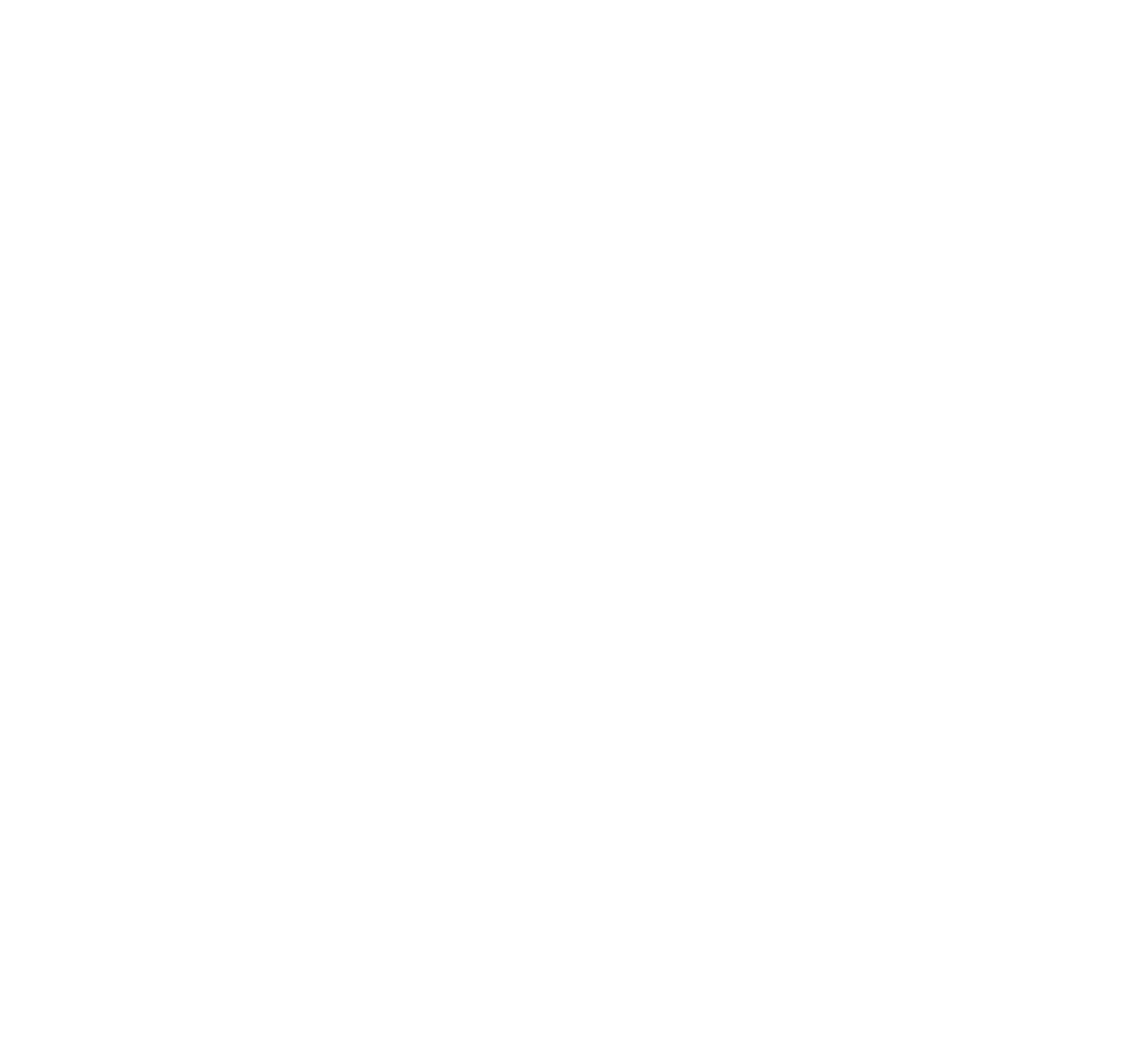
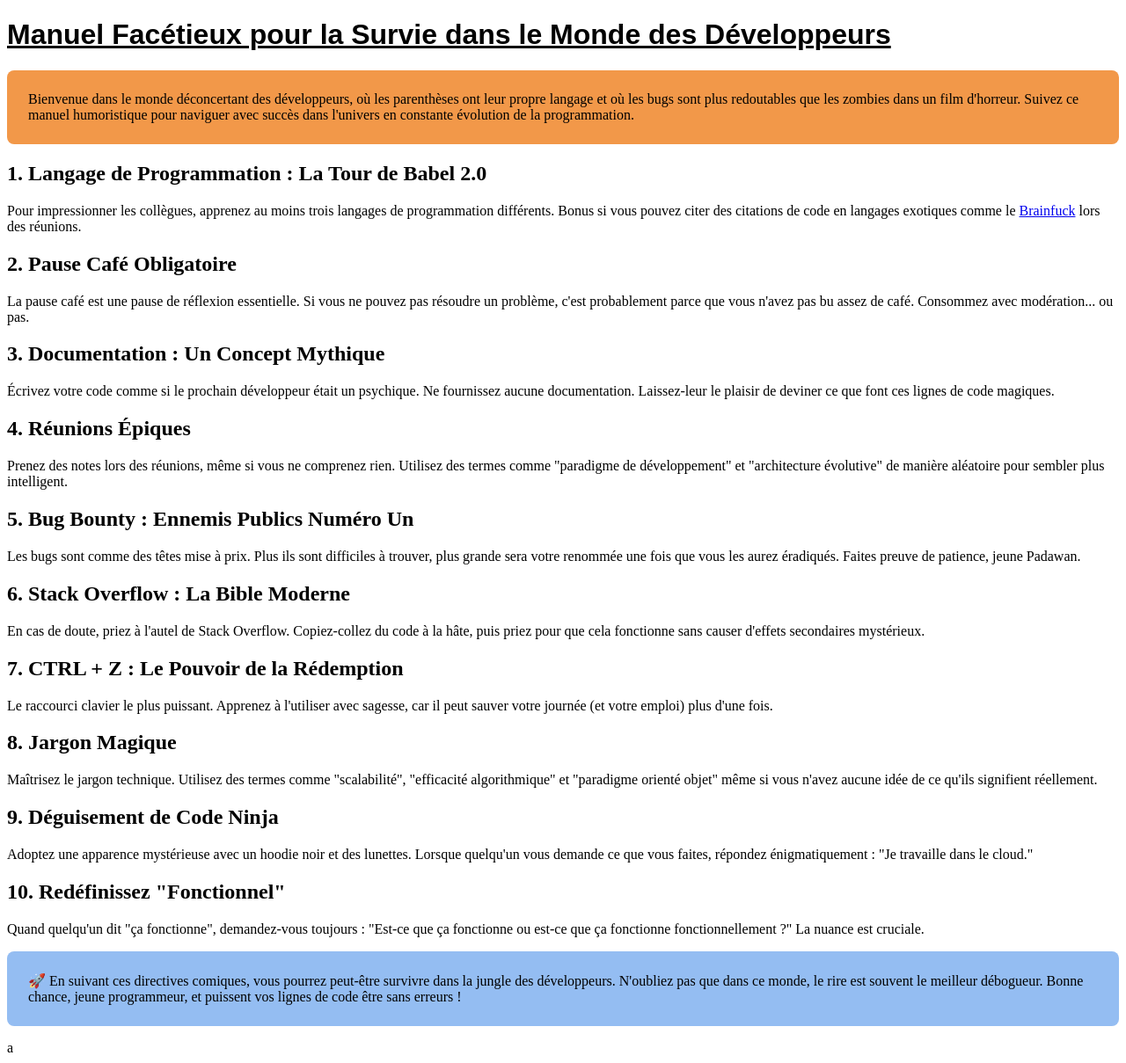
Before and after one commit to mcstnEM/HTML_CSS, a plain HTML site: page web_project/index.html in a window 1280 px wide. Shown: the whole page at 88% size. Before the commit the page ends 800 px from the top, so only its background shows below. Drawn offline with Linux system fonts and the light colour scheme.

```diff
--- a/web_project/index.html
+++ b/web_project/index.html
@@ -3,9 +3,71 @@
 <head>
     <meta charset="UTF-8">
     <meta name="viewport" content="width=device-width, initial-scale=1.0">
+    <link rel="icon" href="assets/images/tasse-a-cafe.png" type="image/png">
     <title>Document</title>
+    <style>
+        #header-title {
+            text-decoration: underline;
+            font-family: Arial, Helvetica, sans-serif;
+        }
+
+        .container {
+            margin-left: auto;
+            margin-right: auto;
+            max-width: 1280px;
+            min-width: 200px;
+        }
+
+        .framed-text {
+            background-color: #F29849;
+            padding: 1.5rem;
+            border-radius: 8px;
+        }
+
+        .conclusion {
+            background-color: #94BDF2;
+            padding: 1.5rem;
+            border-radius: 8px;
+        }
+    </style>
 </head>
 <body>
+    <div class="container">
+        <h1 id="header-title">Manuel Facétieux pour la Survie dans le Monde des Développeurs</h1>
+        <p class="framed-text ">Bienvenue dans le monde déconcertant des développeurs, où les parenthèses ont leur propre langage et où les bugs sont plus redoutables que les zombies dans un film d'horreur. Suivez ce manuel humoristique pour naviguer avec succès dans l'univers en constante évolution de la programmation.</p>
 
+        <h2>1. Langage de Programmation : La Tour de Babel 2.0</h2>
+        <p>Pour impressionner les collègues, apprenez au moins trois langages de programmation différents. Bonus si vous pouvez citer des citations de code en langages exotiques comme le <a href="https://fr.wikipedia.org/wiki/Brainfuck">Brainfuck</a> lors des réunions.</p>
+
+        <h2>2. Pause Café Obligatoire</h2>
+        <p>La pause café est une pause de réflexion essentielle. Si vous ne pouvez pas résoudre un problème, c'est probablement parce que vous n'avez pas bu assez de café. Consommez avec modération... ou pas.</p>
+
+        <h2>3. Documentation : Un Concept Mythique</h2>
+        <p>Écrivez votre code comme si le prochain développeur était un psychique. Ne fournissez aucune documentation. Laissez-leur le plaisir de deviner ce que font ces lignes de code magiques.</p>
+
+        <h2>4. Réunions Épiques</h2>
+        <p>Prenez des notes lors des réunions, même si vous ne comprenez rien. Utilisez des termes comme "paradigme de développement" et "architecture évolutive" de manière aléatoire pour sembler plus intelligent.</p>
+
+        <h2>5. Bug Bounty : Ennemis Publics Numéro Un</h2>
+        <p>Les bugs sont comme des têtes mise à prix. Plus ils sont difficiles à trouver, plus grande sera votre renommée une fois que vous les aurez éradiqués. Faites preuve de patience, jeune Padawan.</p>
+
+        <h2>6. Stack Overflow : La Bible Moderne</h2>
+        <p>En cas de doute, priez à l'autel de Stack Overflow. Copiez-collez du code à la hâte, puis priez pour que cela fonctionne sans causer d'effets secondaires mystérieux.</p>
+
+        <h2>7. CTRL + Z : Le Pouvoir de la Rédemption</h2>
+        <p>Le raccourci clavier le plus puissant. Apprenez à l'utiliser avec sagesse, car il peut sauver votre journée (et votre emploi) plus d'une fois.</p>
+
+        <h2>8. Jargon Magique</h2>
+        <p>Maîtrisez le jargon technique. Utilisez des termes comme "scalabilité", "efficacité algorithmique" et "paradigme orienté objet" même si vous n'avez aucune idée de ce qu'ils signifient réellement.</p>
+
+        <h2>9. Déguisement de Code Ninja</h2>
+        <p>Adoptez une apparence mystérieuse avec un hoodie noir et des lunettes. Lorsque quelqu'un vous demande ce que vous faites, répondez énigmatiquement : "Je travaille dans le cloud."</p>
+
+        <h2>10. Redéfinissez "Fonctionnel"</h2>
+        <p>Quand quelqu'un dit "ça fonctionne", demandez-vous toujours : "Est-ce que ça fonctionne ou est-ce que ça fonctionne fonctionnellement ?" La nuance est cruciale.</p>
+
+        <p class="conclusion">🚀 En suivant ces directives comiques, vous pourrez peut-être survivre dans la jungle des développeurs. N'oubliez pas que dans ce monde, le rire est souvent le meilleur débogueur. Bonne chance, jeune programmeur, et puissent vos lignes de code être sans erreurs !</p>
+    </div>
+    a
 </body>
 </html>
```
Also changed, not shown: 1 other file.
